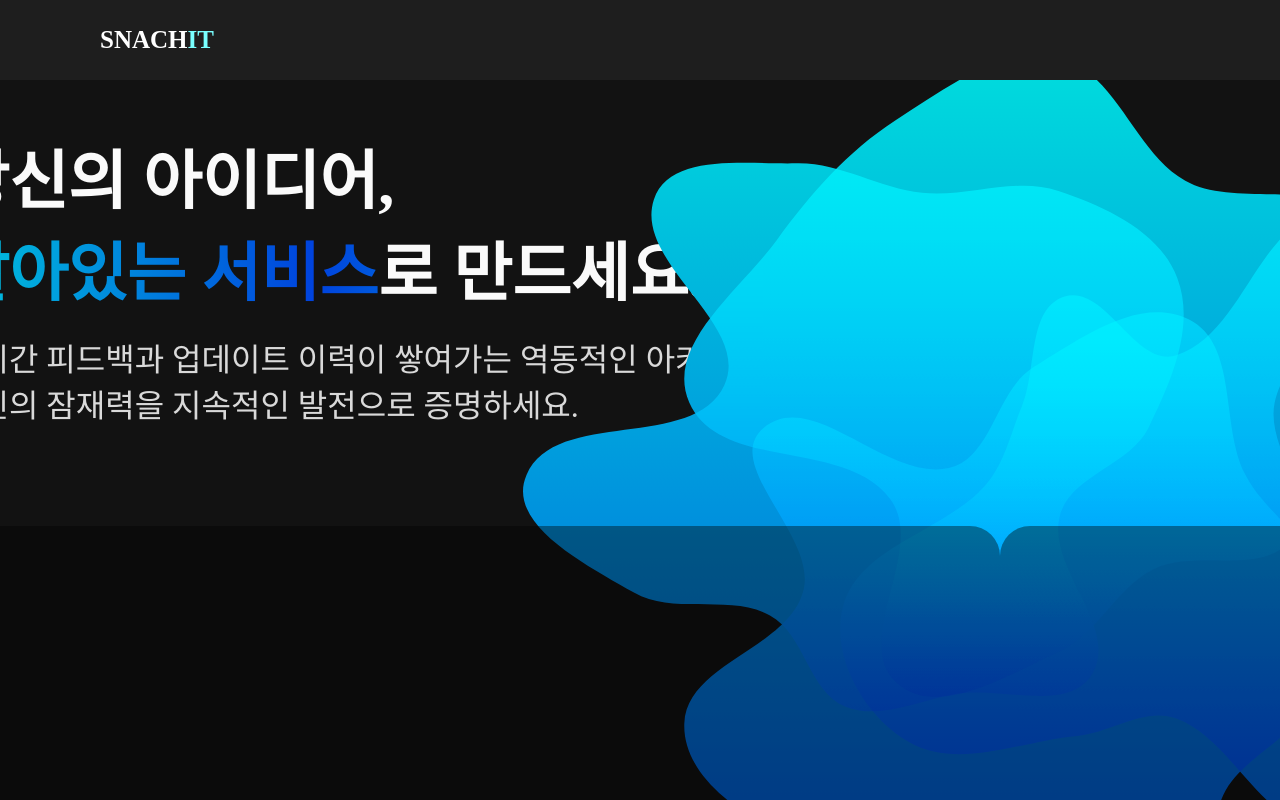
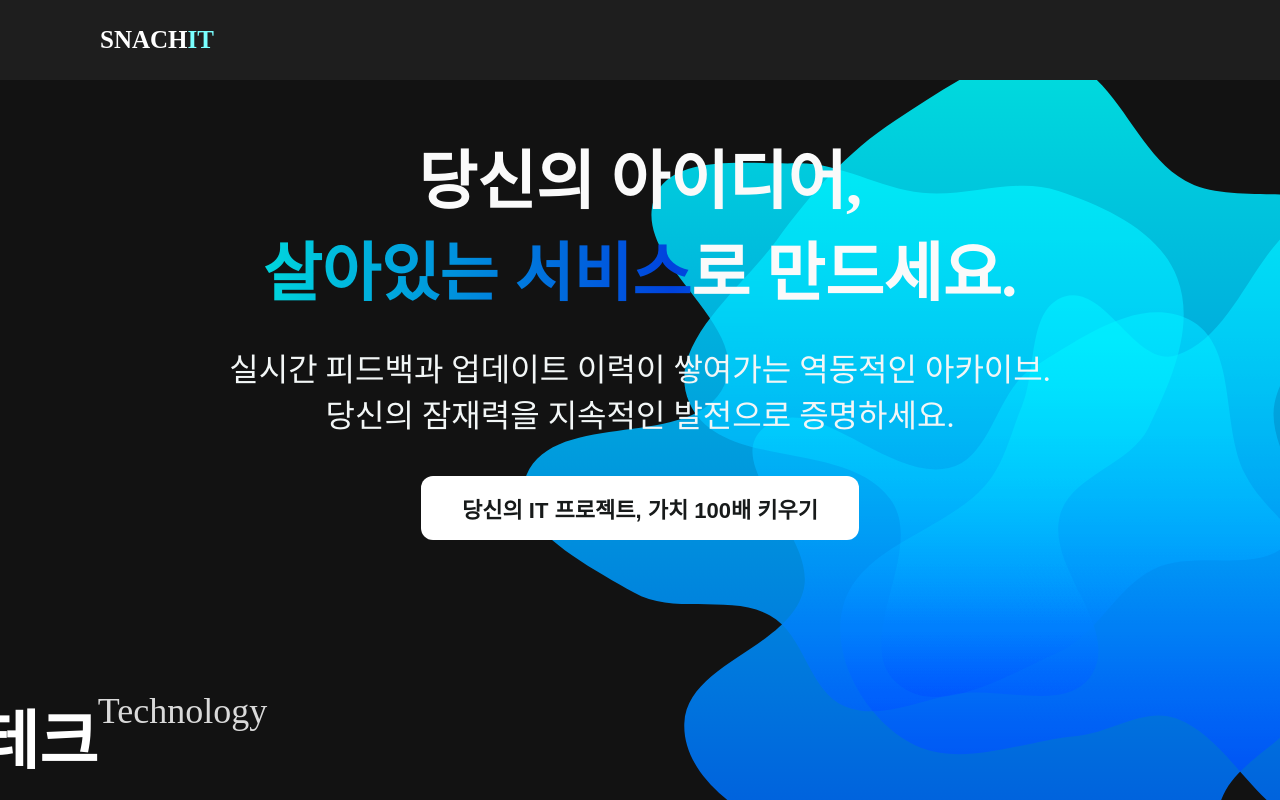
Before and after one commit to Snachit-labs/Snachit_web, a React (Vite) app: page / in a window 1280 px wide. Shown: the top 800 px of the page. Built offline with nearby package versions, Linux system fonts and the light colour scheme.

Commit message:
refact: landing 페이지 UI 리팩토링

```diff
--- a/src/css/pages/landingStyle.module.css
+++ b/src/css/pages/landingStyle.module.css
@@ -19,6 +19,9 @@
 .landingTextDiv {
   display: flex;
   flex-direction: column;
+  align-items: center;
+  position:relative;
+  z-index: 1;
 }
 .text1,
 .text2Div span {
@@ -27,7 +30,7 @@
 }
 .text3Div span {
   font-size: 32px;
-  color: #d9d9d9;
+  color: #F2F6F6;
   font-weight: 400;
 }
 @keyframes gradientMove {
@@ -51,7 +54,8 @@
 .text3Div {
   display: flex;
   flex-direction: column;
-  margin-top: 20px;
+  margin-top: 30px;
+  align-items: center;
 }
 .text1,
 .makeText {
@@ -104,3 +108,23 @@
   font-weight:400px;
   margin-top:20px;
 }
+
+.btnDiv{
+  width:100%;
+  display: flex;
+  justify-content: center;
+  margin-top:40px;
+  position: relative;
+  z-index: 10;
+}
+.btn{
+  background-color: #FFFFFF;
+  font-size: 22px;
+  font-weight: bold;
+  border:none;
+  border-radius: 12px;
+  color:#171A1A;
+  width:438px;
+  height:64px;
+  padding:0;
+}
--- a/src/pages/Index.tsx
+++ b/src/pages/Index.tsx
@@ -24,7 +24,11 @@ export default function Index() {
             <span>당신의 잠재력을 지속적인 발전으로 증명하세요.</span>
           </div>
         </div>
-        <div className={indexStyle.communityDiv}>
+        <div className={indexStyle.btnDiv}>
+          <button className={indexStyle.btn}>당신의 IT 프로젝트, 가치 100배 키우기</button>
+
+        </div>
+        {/* <div className={indexStyle.communityDiv}>
           <div className={indexStyle.imgDiv}>
             <span className={indexStyle.leftImg}></span>
             <div className={indexStyle.rightImgDiv}>
@@ -38,7 +42,7 @@ export default function Index() {
             <span className={indexStyle.communityTitle}>: 시간관리 커뮤니티</span>
             <span className={indexStyle.communityInfo}>사용자들의 하루 일과를 공유하고, 서로에게 동기 부여하는 습관 형성 앱 서비스.</span>
           </div>
-        </div>
+        </div> */}
         <Category korText="테크"/>
         <Category korText="쇼핑"/>
         <Category korText="소셜"/>
```
